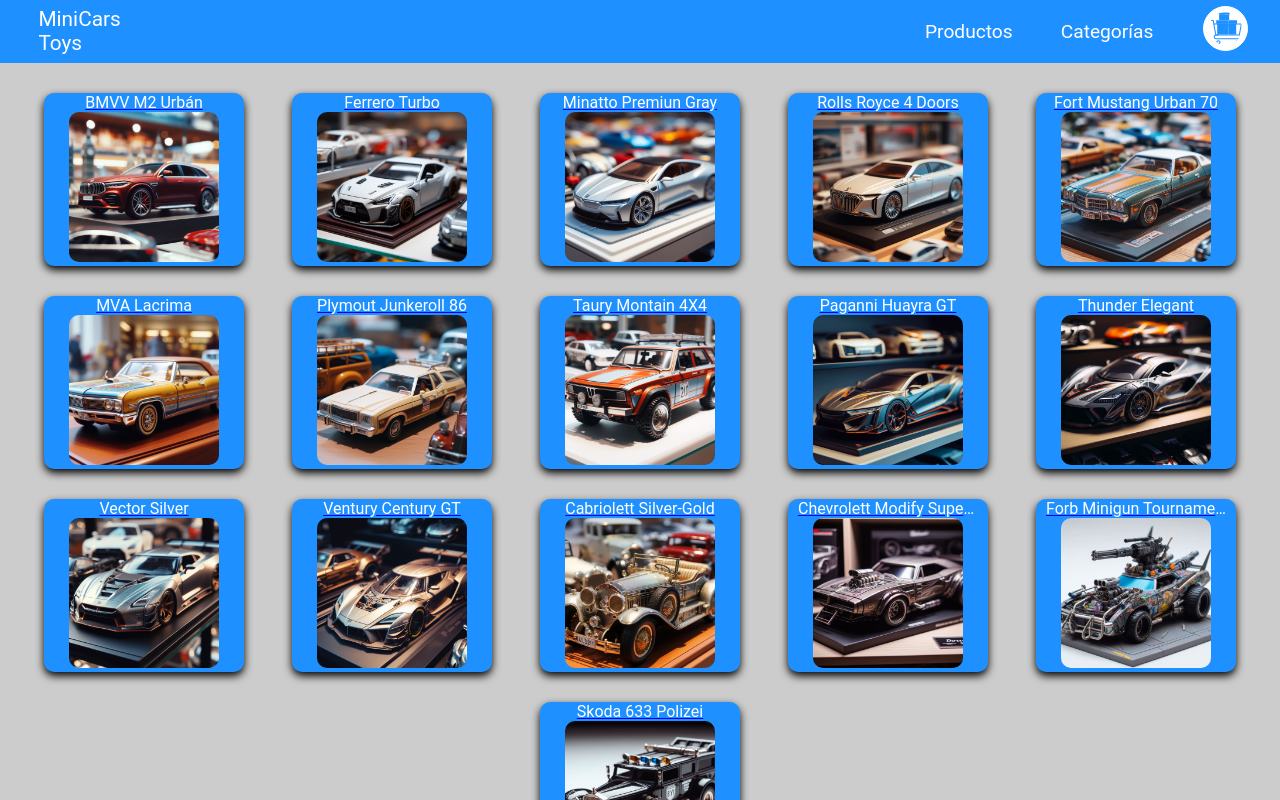
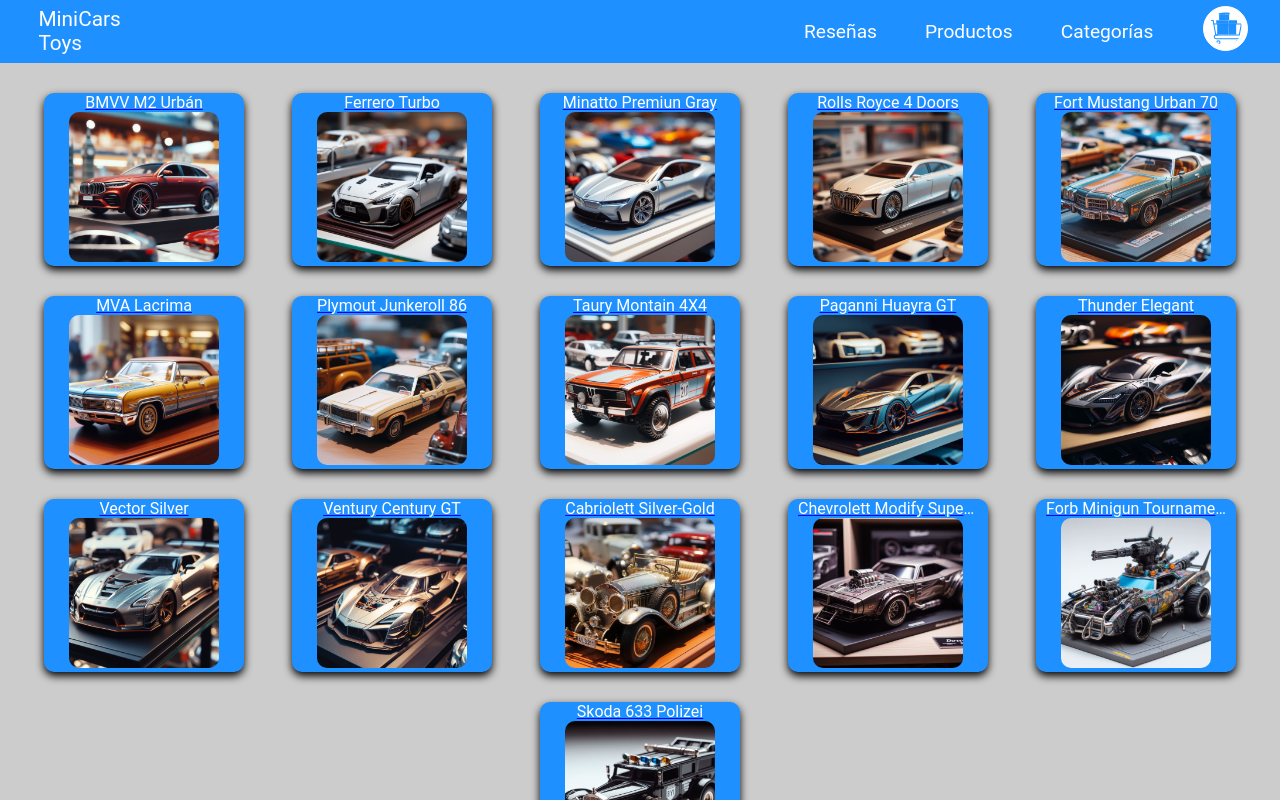
Before and after one commit to GDSegovia/Grupo_3, a React (Vite) app in the folder proyecto-tienda/: page /Productos in a window 1280 px wide. Shown: the top 800 px of the page. Built offline with nearby package versions, Linux system fonts and the light colour scheme.

Commit message:
Cambie el Navegador por el NavBar en Reseñas

```diff
--- a/proyecto-tienda/src/componentes/Reseñas/Reseñas.jsx
+++ b/proyecto-tienda/src/componentes/Reseñas/Reseñas.jsx
@@ -1,5 +1,6 @@
 import React, { useState, useEffect } from "react";
-import Navegador from "../Navegador";
+// import Navegador from "../Navegador";
+import NavBar from "../menu/NavBar";
 import Piedepagina from "../Piedepagina";
 import TaskList from "./TaskList";
 import TaskForm from "./TaskForm";
@@ -50,7 +51,8 @@
   return (
     <>
       <header>
-        <Navegador />
+        <NavBar />
+        {/* <Navegador /> */}
       </header>
       <main className="reseñas">
         <TaskList
--- a/proyecto-tienda/src/componentes/menu/NavBar.jsx
+++ b/proyecto-tienda/src/componentes/menu/NavBar.jsx
@@ -2,7 +2,7 @@
 // import { Router, Routes, Route } from 'react-router-dom';
 import React, { useState, useEffect } from 'react';
 import styled from 'styled-components';
-import BurgerButton from '../../Pruebas/BurgerButton';
+// import BurgerButton from '../../Pruebas/BurgerButton';
 import { Link } from 'react-router-dom';
 import './NavBar.css';
 import Carro from '../../assets/icons/Icon-shopping-cart.svg'
@@ -35,9 +35,10 @@
       <a className='MiniCars' href='/'>MiniCars Toys</a>
       <BgDiv className={`links ${clicked ? 'active' : ''}`}></BgDiv>
       <div className='burger'>
-        <BurgerButton clicked={clicked} handleClick={handleClick} />
+        {/* <BurgerButton clicked={clicked} handleClick={handleClick} /> */}
       </div>
       <nav className={`links ${clicked ? 'active' : ''}`}>
+        <Link to="/Reseñas">Reseñas</Link>
         <Link to="/Productos">Productos</Link>
         <Link to="/Categorias">Categorías</Link>
         <Link to="/Carrito"><img className='carrito' src={Carro} alt="Carrito" /></Link>
```
